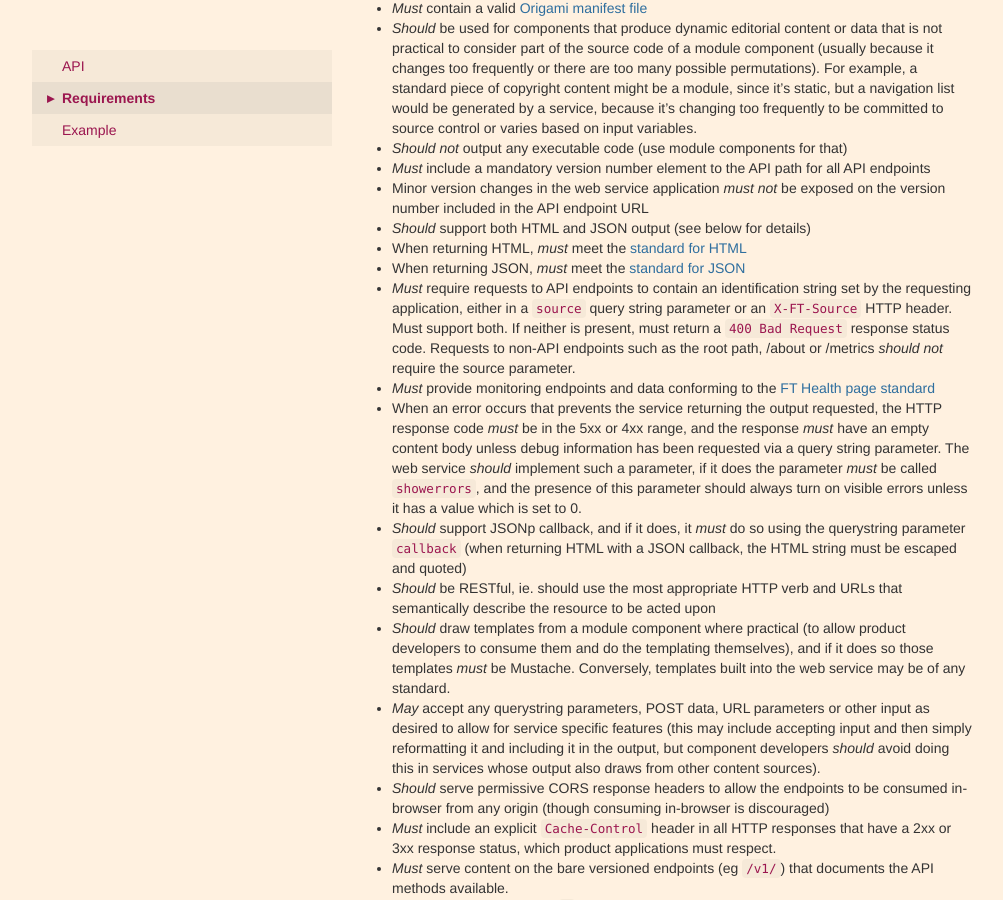
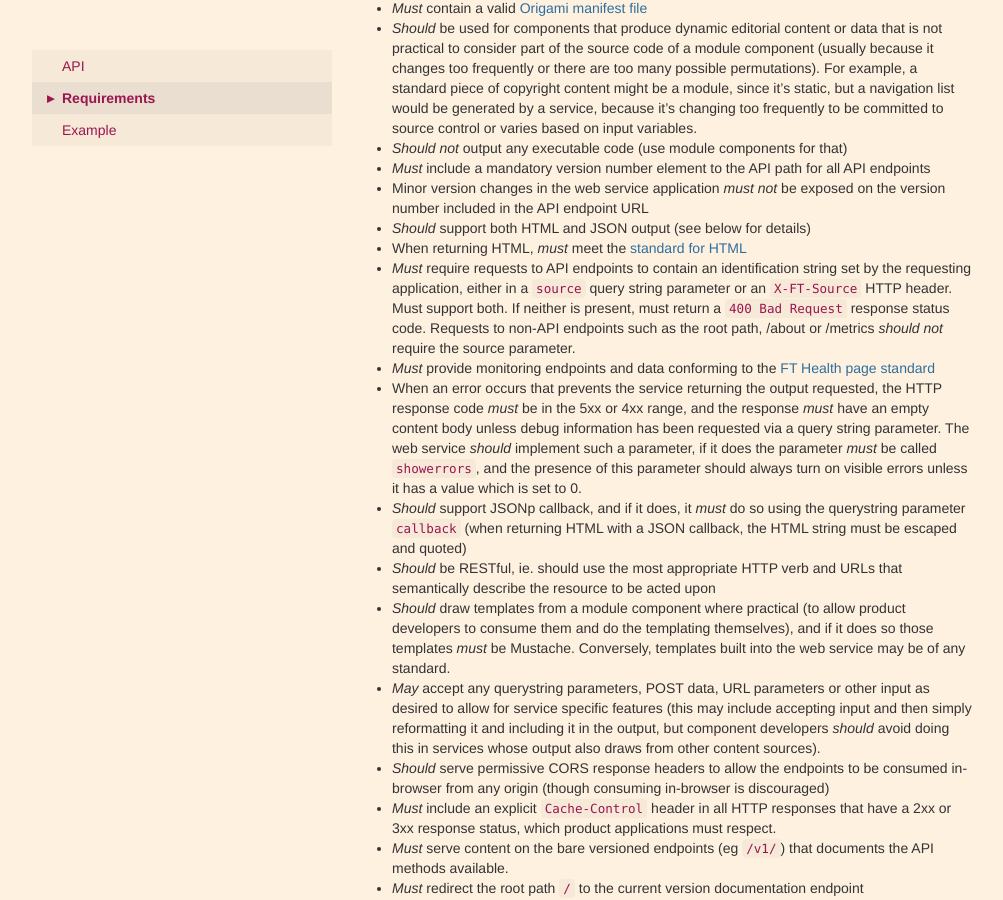
Before and after one commit to Financial-Times/ft-origami, a Jekyll site: the page built from docs/component-types/web-services.md, in a window 1280 px wide and 900 px high, scrolled down 1128 px. Shown: the whole window, without its empty margins (138-1141 px from the left). Built offline with Jekyll 4.4.1, drawn with Linux system fonts in a browser that asks for light colours; nearby versions of some CDN libraries.

Commit message:
Fix links in line with earlier changes to syntax standard

```diff
--- a/docs/component-types/web-services.md
+++ b/docs/component-types/web-services.md
@@ -38,8 +38,7 @@ Web services must expose an HTTP endpoint on the hostname `{componentname}.webse
 * *Must* include a mandatory version number element to the API path for all API endpoints
 * Minor version changes in the web service application *must not* be exposed on the version number included in the API endpoint URL
 * *Should* support both HTML and JSON output (see below for details)
-* When returning HTML, *must* meet the [standard for HTML]({{site.baseurl}}/docs/syntax-requirements)
-* When returning JSON, *must* meet the [standard for JSON]({{site.baseurl}}/docs/syntax-requirements)
+* When returning HTML, *must* meet the [standard for HTML]({{site.baseurl}}/docs/syntax/html)
 * *Must* require requests to API endpoints to contain an identification string set by the requesting application, either in a `source` query string parameter or an `X-FT-Source` HTTP header.  Must support both.  If neither is present, must return a `400 Bad Request` response status code.  Requests to non-API endpoints such as the root path, /about or /metrics *should not* require the source parameter.
 * *Must* provide monitoring endpoints and data conforming to the [FT Health page standard](https://docs.google.com/a/ft.com/document/d/18hefJjImF5IFp9WvPAm9Iq5_GmWzI9ahlKSzShpQl1s/edit)
 * When an error occurs that prevents the service returning the output requested, the HTTP response code *must* be in the 5xx or 4xx range, and the response *must* have an empty content body unless debug information has been requested via a query string parameter.  The web service *should* implement such a parameter, if it does the parameter *must* be called `showerrors`, and the presence of this parameter should always turn on visible errors unless it has a value which is set to 0.
```
